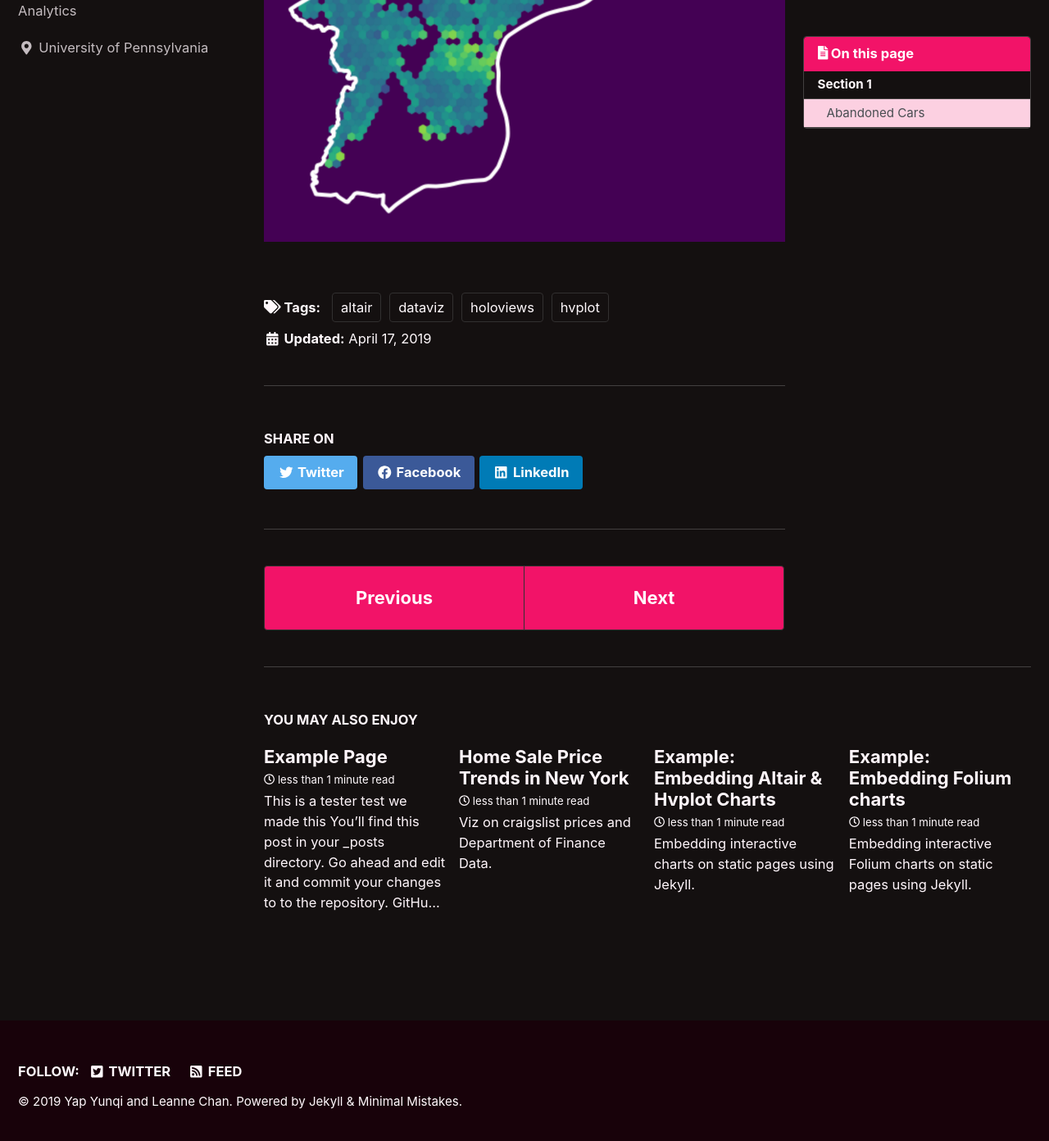
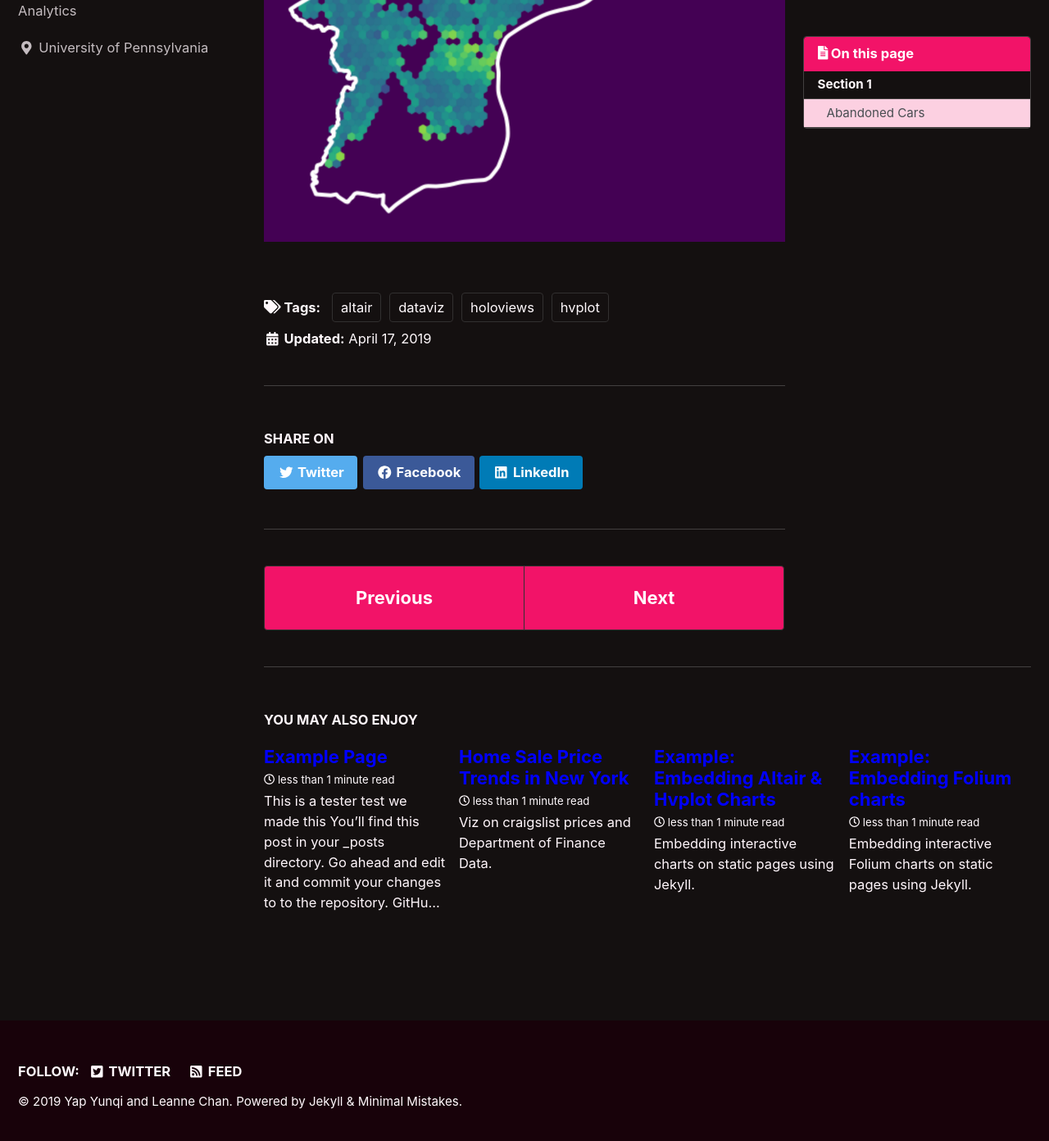
Before and after one commit to LeanneChan/Gentrification-Trends-In-NYC, a Jekyll site: the page built from _posts/2019-04-17-example-post.md, in a window 1280 px wide and 1400 px high, scrolled down 957 px. Shown: the top 1392 px of the window at 82% size. Built offline with Jekyll 4.4.1, drawn with Linux system fonts in a browser that asks for light colours; cached includes are drawn as plain includes; nearby versions of some CDN libraries; a script that is not in the unit is left out.

Commit message:
Update main.scss

```diff
--- a/assets/css/main.scss
+++ b/assets/css/main.scss
@@ -7,6 +7,6 @@
 @import "minimal-mistakes/skins/{{ site.minimal_mistakes_skin | default: 'default' }}"; // skin
 @import "minimal-mistakes"; // main partials
 
-.a:visited {
+.archive__item-title {
   color: blue;
 }
```
